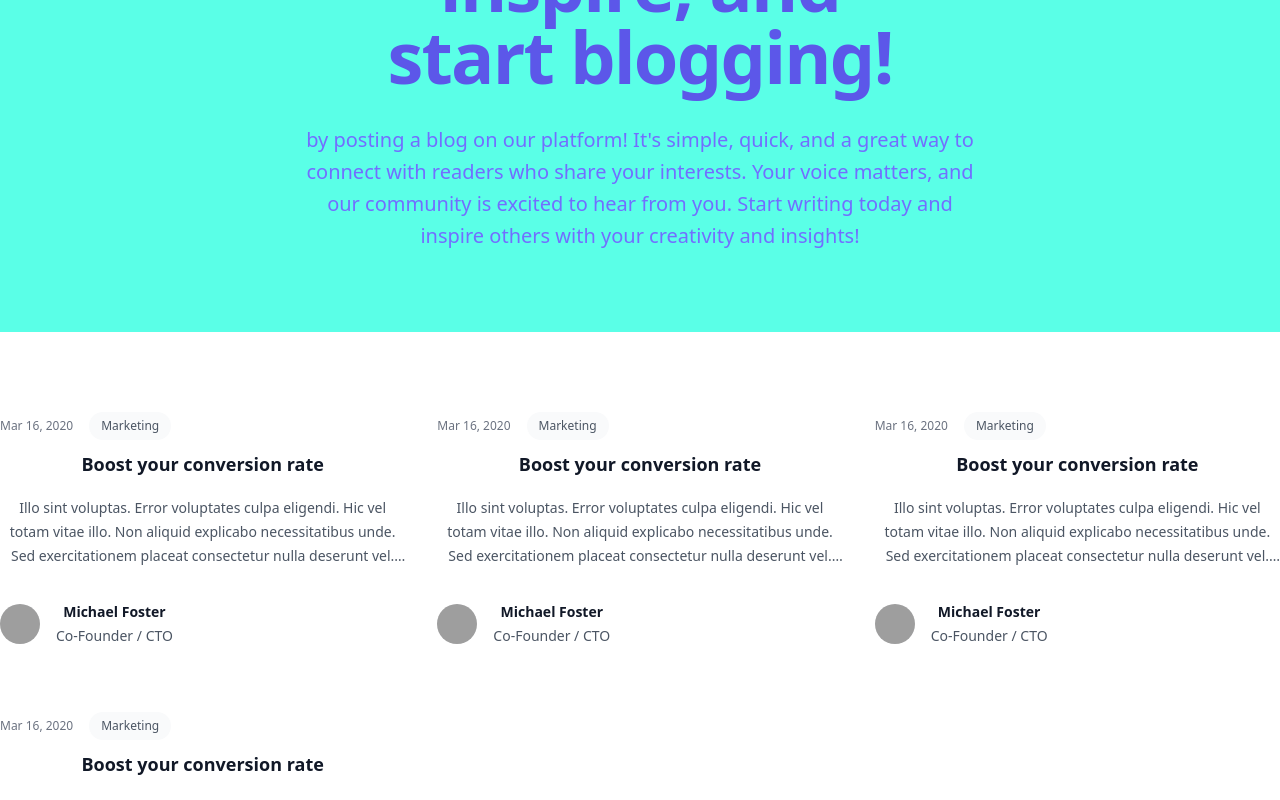
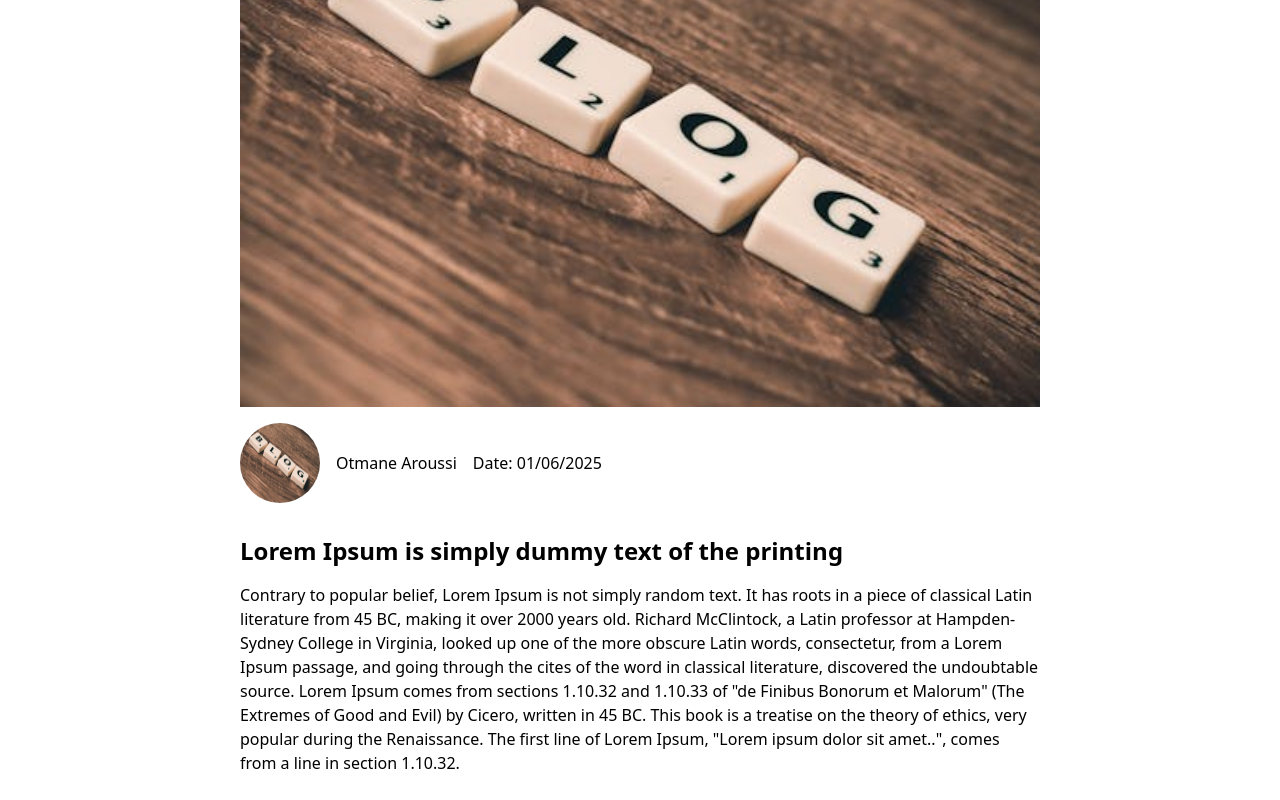
Before and after one commit to Devjabli/blog-post, a React (Create React App) app: page /post/1 in a window 1280 px wide. Shown: the part 300-1100 px from the top of the page. Built offline with nearby package versions, Linux system fonts and the light colour scheme; grey boxes are pictures that could not be loaded.

Commit message:
Adding Dependency Routes and Creating component post Detail

```diff
--- a/package.json
+++ b/package.json
@@ -10,6 +10,7 @@
     "react": "^19.0.0",
     "react-dom": "^19.0.0",
     "react-icons": "^5.4.0",
+    "react-router-dom": "^6.11.2",
     "react-scripts": "5.0.1"
   },
   "scripts": {
--- a/src/App.js
+++ b/src/App.js
@@ -1,17 +1,17 @@
 import './App.css';
-import { Board } from './components/Board.js';
-import { Footer } from './components/Footer.js';
 import { Header } from './components/Header';
-import { SectionCards } from './components/SectionCards.js';
-
+import { Home } from './components/Home.js';
+import { Routes, Route } from 'react-router-dom';
+import { PostDetail } from './components/PostDetail.js';
 
 function App() {
   return (
     <div className="App">
       <Header/>
-      <Board/>
-      <SectionCards/>
-      <Footer/>
+      <Routes>
+        <Route path="/" element={<Home />}></Route>
+        <Route path='/post/:id' element={<PostDetail/>}></Route>
+      </Routes>
     </div>
   );
 }
--- /dev/null
+++ b/src/components/Home.js
@@ -0,0 +1,14 @@
+import React from 'react'
+import { Board } from './Board'
+import { SectionCards } from './SectionCards'
+import { Footer } from './Footer'
+
+export const Home = () => {
+  return (
+    <div>
+        <Board/>
+        <SectionCards/>
+        <Footer/>
+    </div>
+  )
+}
--- /dev/null
+++ b/src/components/PostDetail.js
@@ -0,0 +1,21 @@
+import React from 'react'
+import imgone from '../images/bl.jpeg'
+
+export const PostDetail = () => {
+  return (
+    <div className='flex justify-center py-20'>
+        <div className='w-[800px]'>
+            <img src={imgone} className='w-[800px]'/>
+            <div className='py-4 flex items-center gap-4'>
+                <img src={imgone} className='w-20 h-20 rounded-full'/>
+                <p>Otmane Aroussi</p>
+                <p>Date: 01/06/2025</p>
+            </div>
+            <div className='text-left'>
+                <p className='py-4 font-bold text-2xl'>Lorem Ipsum is simply dummy text of the printing</p>
+                <h1>Contrary to popular belief, Lorem Ipsum is not simply random text. It has roots in a piece of classical Latin literature from 45 BC, making it over 2000 years old. Richard McClintock, a Latin professor at Hampden-Sydney College in Virginia, looked up one of the more obscure Latin words, consectetur, from a Lorem Ipsum passage, and going through the cites of the word in classical literature, discovered the undoubtable source. Lorem Ipsum comes from sections 1.10.32 and 1.10.33 of "de Finibus Bonorum et Malorum" (The Extremes of Good and Evil) by Cicero, written in 45 BC. This book is a treatise on the theory of ethics, very popular during the Renaissance. The first line of Lorem Ipsum, "Lorem ipsum dolor sit amet..", comes from a line in section 1.10.32.</h1>
+            </div>
+        </div>
+    </div>
+  )
+}
--- a/src/index.js
+++ b/src/index.js
@@ -2,13 +2,14 @@ import React from 'react';
 import ReactDOM from 'react-dom/client';
 import './index.css';
 import App from './App';
+import { BrowserRouter } from 'react-router-dom';
 
 
 const root = ReactDOM.createRoot(document.getElementById('root'));
 root.render(
-  <React.StrictMode>
+  <BrowserRouter>
     <App />
-  </React.StrictMode>
+  </BrowserRouter>
 );
 
 // If you want to start measuring performance in your app, pass a function
```
Also changed, not shown: src/images/bl.jpeg (added), 1 other file (tests, documents, lock files or other folders).
